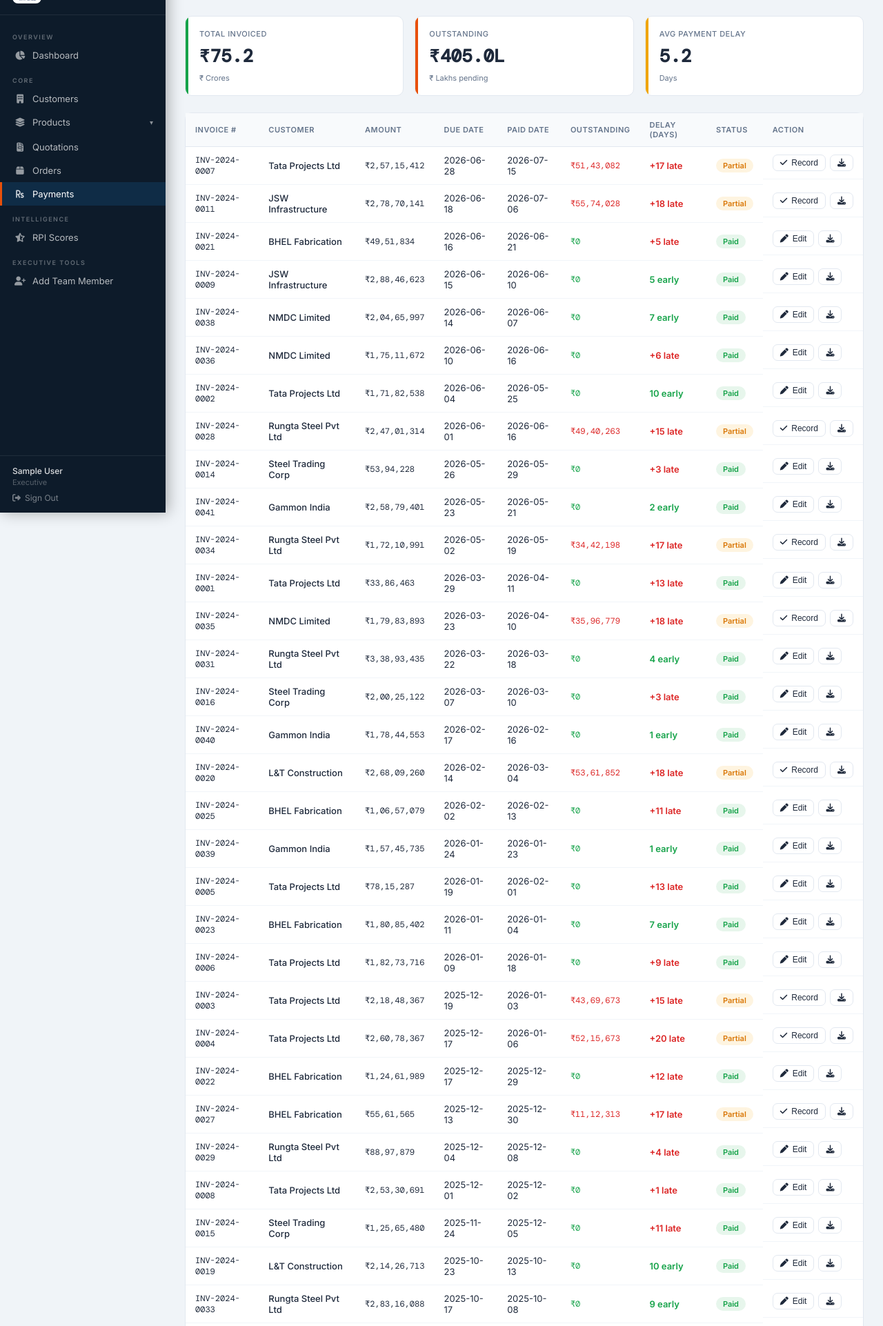
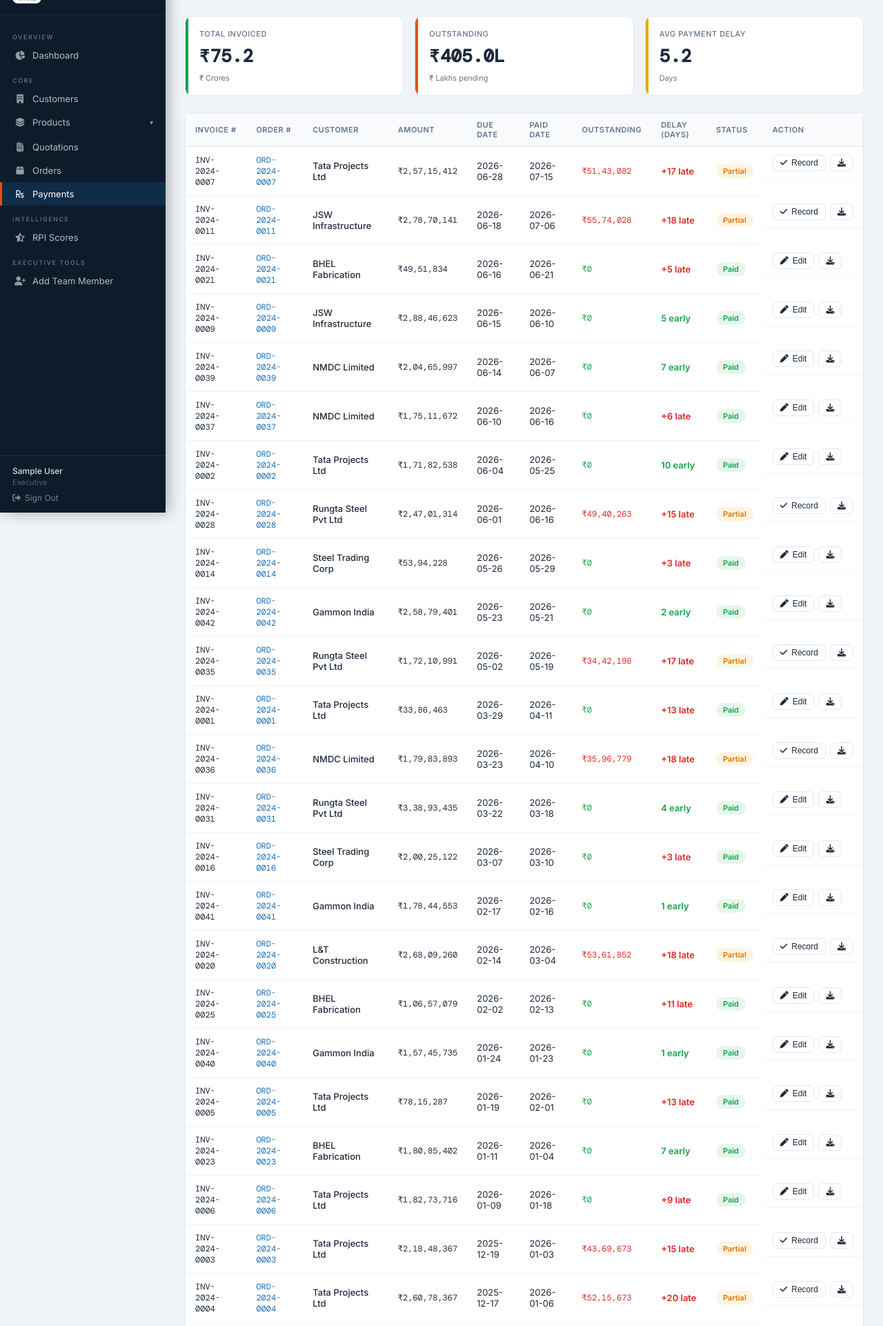
Before and after one commit to pratyush9917/SAIL-CRM, a Flask app: page /payments in a window 1280 px wide. Shown: the part 57-1979 px from the top of the page at 69% size. Run offline with Flask 3, Linux system fonts and the light colour scheme; the visitor is signed in with stand-in values (Sample User, id 1); data comes from the database, SQL or seed files in the repository.

Commit message:
Added order number to payments tab

```diff
--- a/app.py
+++ b/app.py
@@ -799,7 +799,9 @@ def api_payments():
         if p.payment_date and p.due_date:
             delay = (p.payment_date - p.due_date).days
         result.append({
-            'id': p.id, 'invoice_number': p.invoice_number,
+            'id': p.id,
+            'invoice_number': p.invoice_number,
+            'order_number': p.invoice_number.replace('INV', 'ORD'), # <--- DERIVES THE ORDER NUMBER
             'customer_name': p.customer.company_name,
             'invoice_amount': p.invoice_amount,
             'due_date': str(p.due_date) if p.due_date else None,
@@ -808,7 +810,6 @@ def api_payments():
             'status': p.status, 'delay_days': delay
         })
     return jsonify(result)
-
 @app.route('/api/payments/<int:pid>/record', methods=['PUT'])
 @login_required
 def api_record_payment(pid):
@@ -1332,7 +1333,7 @@ def seed_data():
                 paid_date = due + timedelta(days=delay)
                 outstanding = 0 if delay < 15 else round(val * 0.2)
                 p = Payment(
-                    invoice_number=f'INV-2024-{pay_count:04d}',
+                    invoice_number=o.order_number.replace('ORD', 'INV'),
                     customer_id=c.id, invoice_amount=val,
                     due_date=due, payment_date=paid_date,
                     outstanding_amount=outstanding,
--- a/templates/payments.html
+++ b/templates/payments.html
@@ -10,8 +10,8 @@
 <div class="card">
   <div class="table-wrap">
     <table>
-      <thead><tr><th>Invoice #</th><th>Customer</th><th>Amount</th><th>Due Date</th><th>Paid Date</th><th>Outstanding</th><th>Delay (Days)</th><th>Status</th><th>Action</th></tr></thead>
-      <tbody id="payBody"><tr><td colspan="9" style="text-align:center;padding:40px;color:var(--muted)">Loading…</td></tr></tbody>
+      <thead><tr><th>Invoice #</th><th>Order #</th><th>Customer</th><th>Amount</th><th>Due Date</th><th>Paid Date</th><th>Outstanding</th><th>Delay (Days)</th><th>Status</th><th>Action</th></tr></thead>
+      <tbody id="payBody"><tr><td colspan="10" style="text-align:center;padding:40px;color:var(--muted)">Loading…</td></tr></tbody>
     </table>
   </div>
 </div>
@@ -65,9 +65,10 @@ function renderPaymentTable(data) {
   document.getElementById('p-delay').textContent = avgDelay;
 
   // Render the table
+  // Render the table
   document.getElementById('payBody').innerHTML = data.map(p=>`<tr>
       <td class="mono">${p.invoice_number}</td>
-    <td style="font-weight:500">${p.customer_name}</td>
+      <td class="mono" style="color:var(--blue);">${p.order_number}</td> <td style="font-weight:500">${p.customer_name}</td>
       <td class="mono">${fmt(p.invoice_amount)}</td>
       <td>${p.due_date||'–'}</td>
       <td>${p.payment_date||'–'}</td>
@@ -82,8 +83,7 @@ function renderPaymentTable(data) {
         </button>
         <a href="/payments/${p.id}/pdf" class="btn btn-outline btn-sm" title="Download Invoice PDF"><i class="fas fa-download"></i></a>
       </td>
-  </tr>`).join('') || '<tr><td colspan="9" style="text-align:center;padding:40px;color:var(--muted)">No payments found</td></tr>';
-}
+    </tr>`).join('') || '<tr><td colspan="10" style="text-align:center;padding:40px;color:var(--muted)">No payments found</td></tr>';}
 
 // Initial fetch on page load
 fetch('/api/payments').then(r=>r.json()).then(renderPaymentTable);
```
Lines whose indentation alone changed are shown as unchanged.
